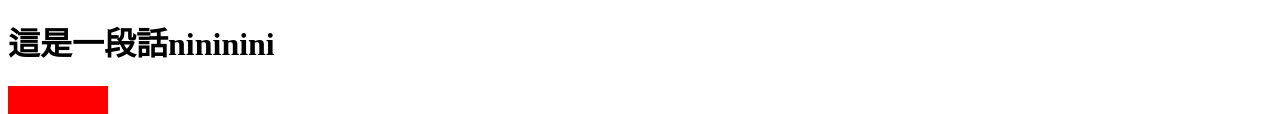
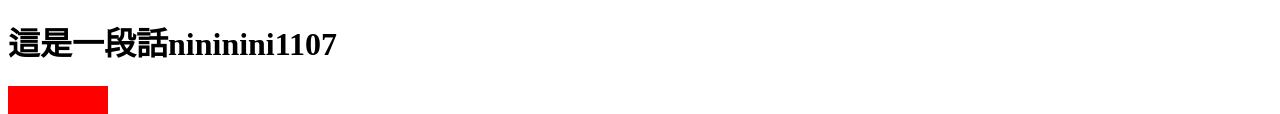
Before and after one commit to lilingnini/Hex-gulp-Glasses, a plain HTML site: page index.html in a window 1280 px wide. Shown: the part 211-325 px from the top of the page. Drawn offline with Linux system fonts and the light colour scheme.

Commit message:
Update 2022-07-31T13:21:47.438Z

```diff
--- a/index.html
+++ b/index.html
@@ -16,7 +16,7 @@
 
 
 <h1>
-  這是一段話nininini
+  這是一段話nininini1107
 </h1>
 
 <div class="box"></div>
```
